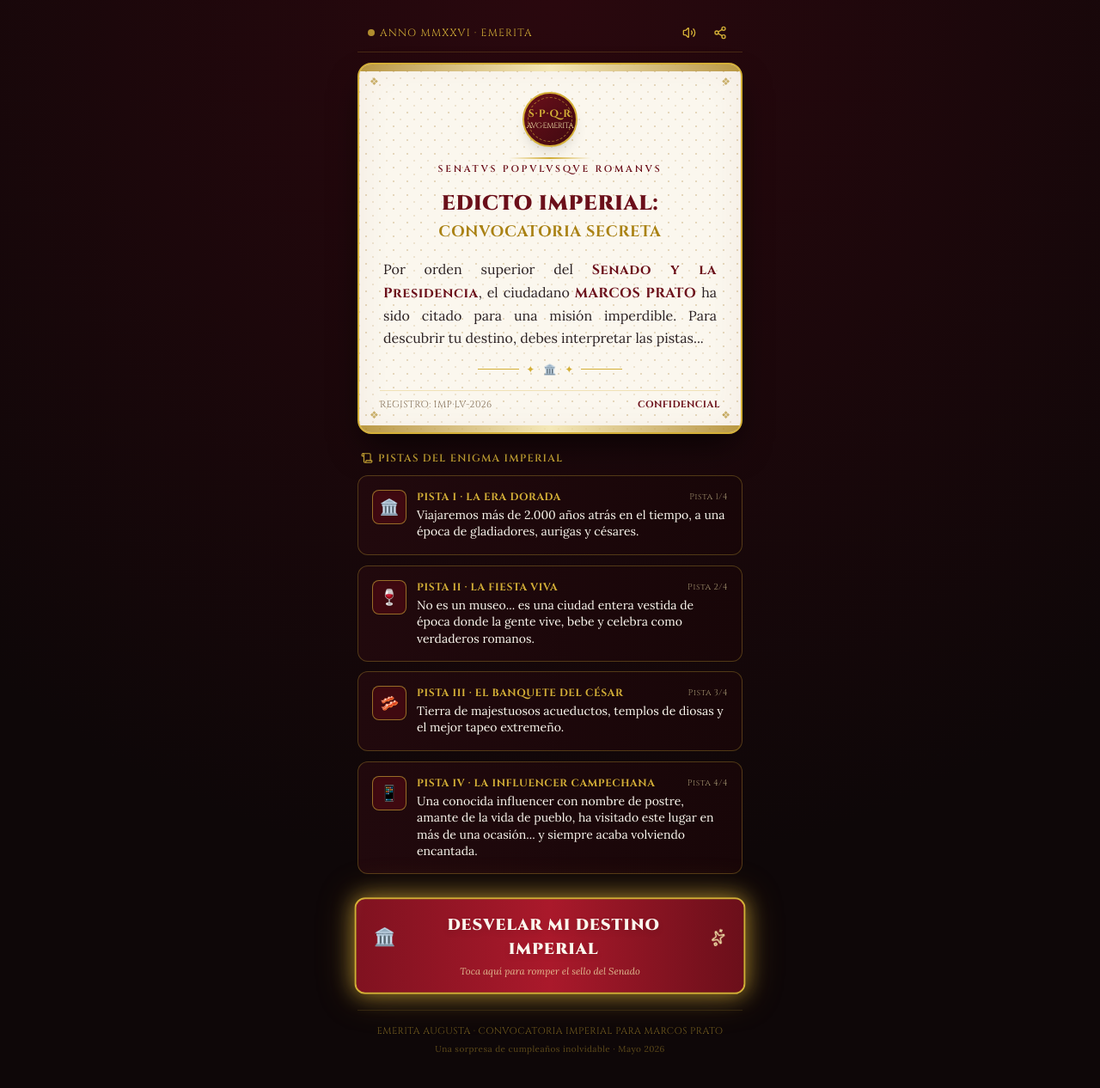
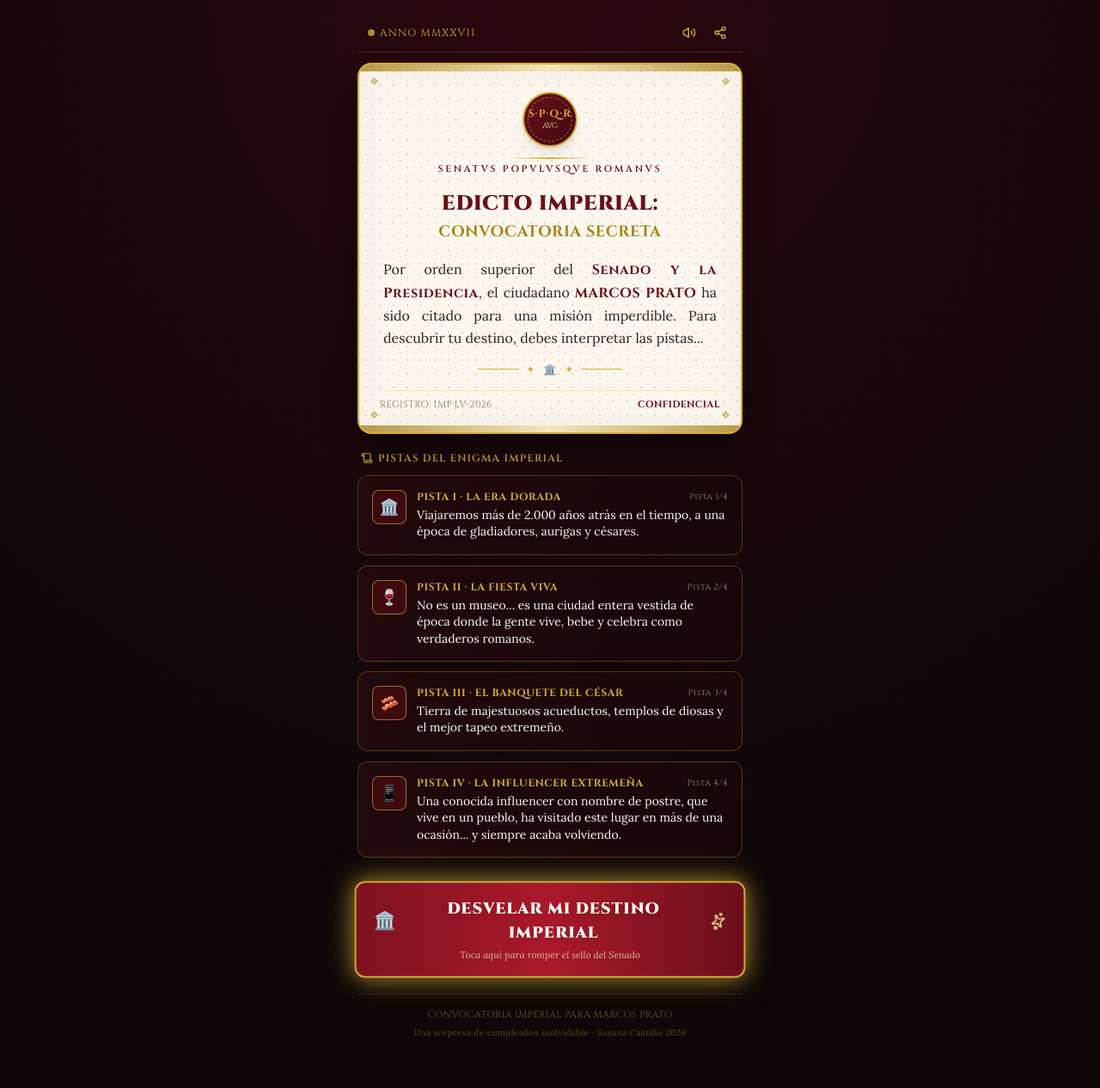
Before and after one commit to suecastm/Em-rita-Lvdica, a React (Vite) app: page / in a window 1280 px wide. Shown: the top 1266 px of the page at 86% size. Built offline with nearby package versions, Linux system fonts and the light colour scheme.

Commit message:
Update App.tsx

```diff
--- a/src/App.tsx
+++ b/src/App.tsx
@@ -254,7 +254,7 @@ export default function App() {
       <div className="w-full max-w-md flex items-center justify-between px-3 py-2 text-xs font-cinzel text-[#d4af37] border-b border-[#d4af37]/20 mb-3">
         <span className="flex items-center gap-1.5 tracking-widest uppercase">
           <span className="w-2 h-2 rounded-full bg-[#d4af37]/80 inline-block"></span>
-          ANNO MMXXVI · EMERITA
+          ANNO MMXXVII
         </span>
         <div className="flex items-center gap-2">
           <button
@@ -309,7 +309,7 @@ export default function App() {
                 S·P·Q·R
               </span>
               <span className="text-[9px] text-[#f3e5ab] tracking-tighter uppercase font-cinzel">
-                AVG·EMERITA
+                AVG
               </span>
             </div>
 
@@ -517,7 +517,7 @@ export default function App() {
         <div className="flex-1 min-w-0">
           <div className="flex items-center justify-between">
             <span className="font-cinzel text-xs font-bold text-[#d4af37] tracking-wider">
-              PISTA IV · LA INFLUENCER CAMPECHANA
+              PISTA IV · LA INFLUENCER EXTREMEÑA
             </span>
 
             {completedClues[4] ? (
@@ -530,7 +530,7 @@ export default function App() {
           </div>
 
           <p className="font-lora text-sm text-[#fbf7ee] mt-1 leading-snug">
-            Una conocida influencer con nombre de postre, amante de la vida de pueblo, ha visitado este lugar en más de una ocasión... y siempre acaba volviendo encantada.
+            Una conocida influencer con nombre de postre, que vive en un pueblo, ha visitado este lugar en más de una ocasión... y siempre acaba volviendo.
           </p>
         </div>
       </div>
@@ -1072,9 +1072,9 @@ export default function App() {
 
         {/* Footer info */}
         <footer className="text-center text-[11px] font-cinzel text-[#d4af37]/50 pt-4 border-t border-[#d4af37]/15">
-          <p>EMERITA AUGUSTA · CONVOCATORIA IMPERIAL PARA MARCOS PRATO</p>
+          <p>CONVOCATORIA IMPERIAL PARA MARCOS PRATO</p>
           <p className="font-lora text-[10px] text-[#d4af37]/40 mt-1">
-            Una sorpresa de cumpleaños inolvidable · Mayo 2026
+            Una sorpresa de cumpleaños inolvidable · Susana Castillo 2026
           </p>
         </footer>
       </main>
```
